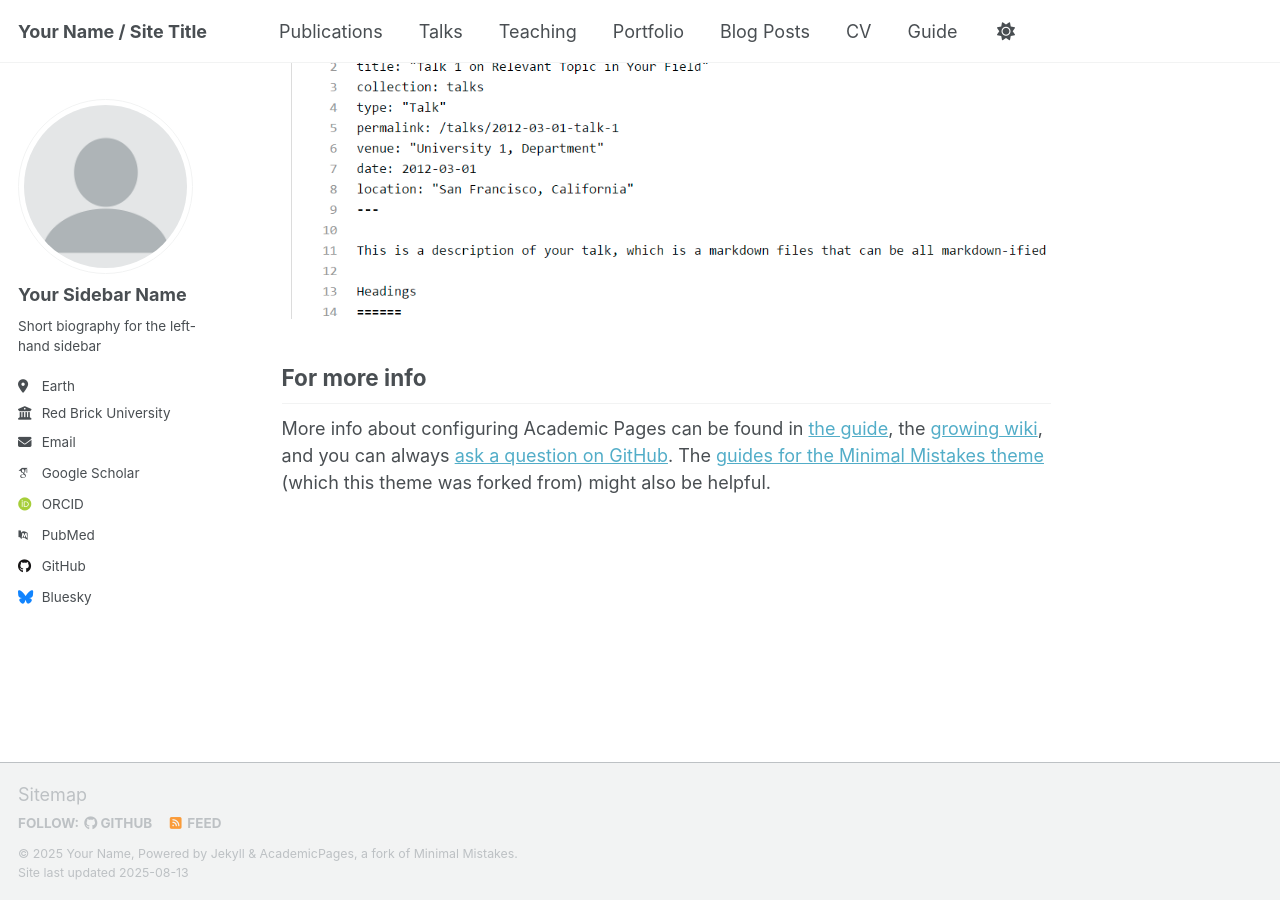
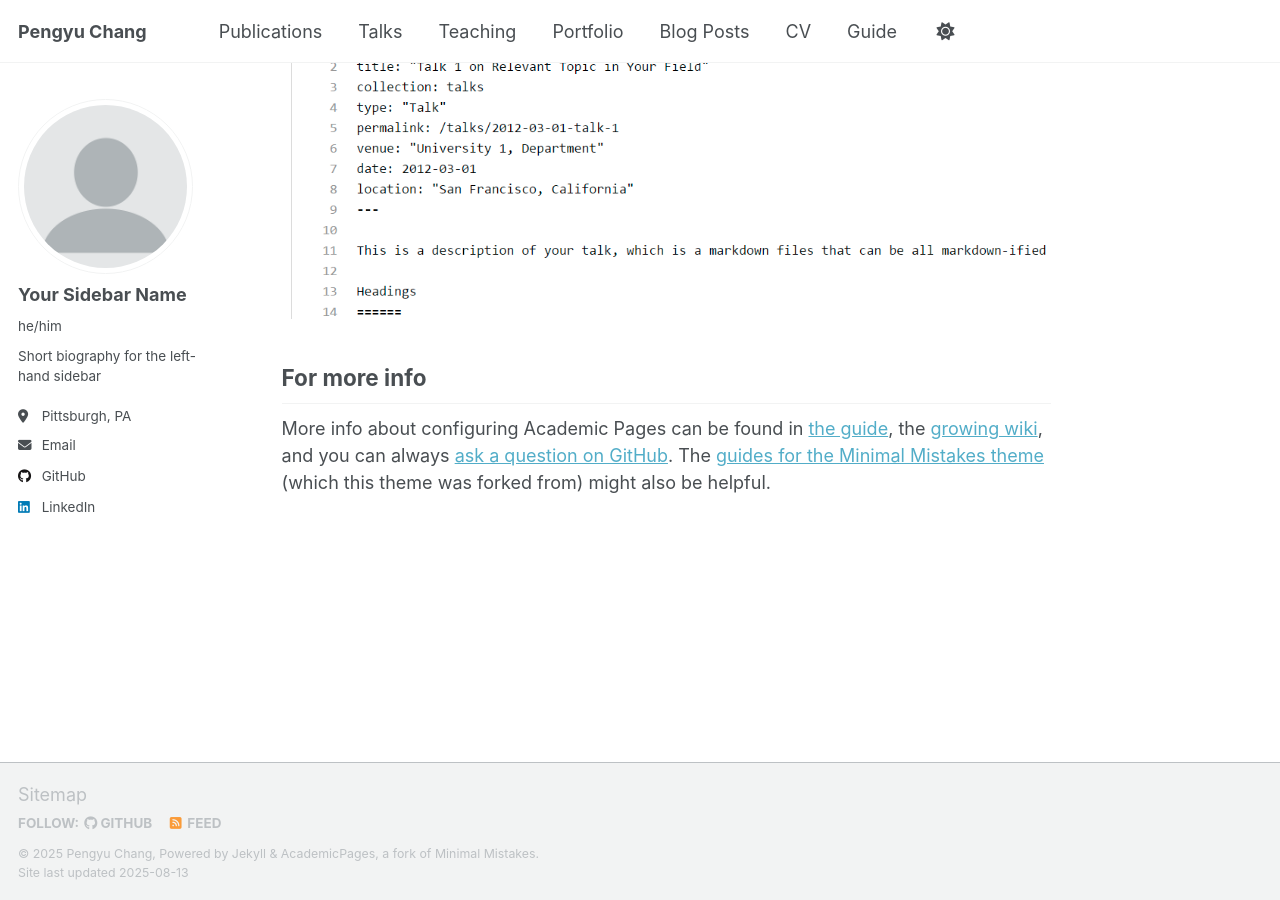
Before and after one commit to jmueducn/jmueducn.github.io, a Jekyll site: the page built from _pages/about.md, in a window 1280 px wide and 900 px high, scrolled down 2880 px. Built offline with Jekyll 4.4.1, drawn with Linux system fonts in a browser that asks for light colours; some web fonts are replaced; a script that is not in the unit is left out.

Commit message:
Update _config.yml

```diff
--- a/_config.yml
+++ b/_config.yml
@@ -9,11 +9,11 @@
 # Basic Site Settings
 locale                   : "en-US"
 site_theme               : "default" # Currently available options are "default", "air"
-title                    : "Your Name / Site Title"
+title                    : "Pengyu Chang"
 title_separator          : "-"
-name                     : &name "Your Name"
-description              : &description "personal description"
-url                      : https://academicpages.github.io # the base hostname & protocol for your site e.g. "https://[your GitHub username].github.io" or if you already have some other page hosted on Github then use "https://[your GitHub username].github.io/[Your Repo Name]"
+name                     : &name "Pengyu Chang"
+description              : &description "MSIN@INI CMU"
+url                      : https://jmueducn.github.io # the base hostname & protocol for your site e.g. "https://[your GitHub username].github.io" or if you already have some other page hosted on Github then use "https://[your GitHub username].github.io/[Your Repo Name]"
 baseurl                  : "" # the subpath of your site, e.g. "/blog"
 repository               : "academicpages/academicpages.github.io"
 
@@ -24,22 +24,22 @@ author:
   # Biographic information
   avatar           : "profile.png"
   name             : "Your Sidebar Name"
-  pronouns         : # example: "she/her"
+  pronouns         : "he/him"
   bio              : "Short biography for the left-hand sidebar"
-  location         : "Earth"
-  employer         : "Red Brick University"
+  location         : "Pittsburgh, PA"
+  employer         : #"Red Brick University"
   uri              : # URL
-  email            : "none@example.org"
+  email            : "pengyuch@andrew.cmu.edu.cn"
 
   # Academic websites
   academia         : # URL
   arxiv            : # URL - Update with the correct link to your profile
-  googlescholar    : "https://scholar.google.com/citations?user=PS_CX0AAAAAJ"
+  googlescholar    : # URL
   inspire-hep      : # URL
   impactstory      : # URL
-  orcid            : "http://orcid.org/yourorcidurl"
+  orcid            : # URL
   semantic         : # URL
-  pubmed           : "https://www.ncbi.nlm.nih.gov/pubmed/?term=john+snow"
+  pubmed           : # URL
   researchgate     : # URL
   scopus           : # URL
 
@@ -47,13 +47,13 @@ author:
   bitbucket        : # Username - Update with your username on the site
   codepen          : # Username
   dribbble         : # Username
-  github           : "academicpages"
+  github           : "jmueducn"
   kaggle           : # Username
   stackoverflow    : # User number or user number and name (i.e., use "1" or "1/jeff-atwood")
 
   # Social media
   artstation       : # Username
-  bluesky          : "bsky.app" # Replace this with you Bluesky username
+  bluesky          : # Replace this with you Bluesky username
   facebook         : # Username
   flickr           : # Username
   foursquare       : # Username
@@ -62,7 +62,7 @@ author:
   keybase          : # Username
   instagram        : # Username
   lastfm           : # Username
-  linkedin         : # Username
+  linkedin         : "pengyu-chang-8598a3291"
   mastodon         : # URL
   medium           : # URL
   pinterest        : # Username
```
